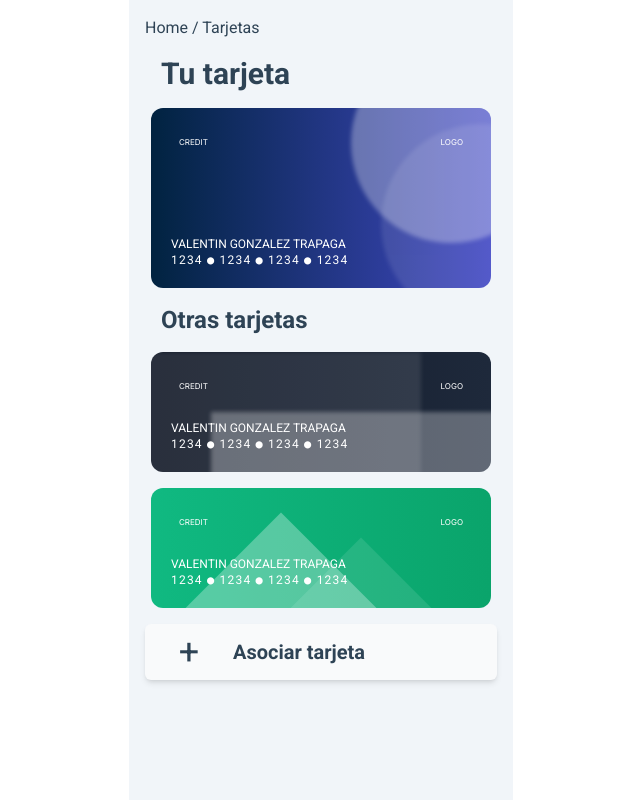
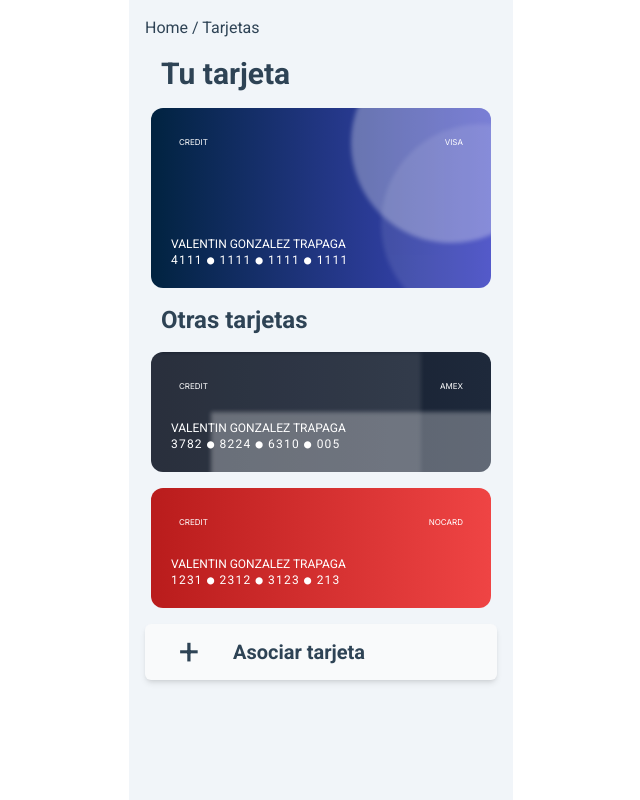
Before and after one commit to No-Country/s8-10-m-node-react, a React (Vite) app in the folder frontend/: page /valentin in a window 1280 px wide. Shown: the whole page, without its empty margins (319-959 px from the left). Built offline with nearby package versions, Linux system fonts and the light colour scheme.

Commit message:
add function to detectCard

```diff
--- a/frontend/src/components/Card.jsx
+++ b/frontend/src/components/Card.jsx
@@ -1,16 +1,36 @@
 import React from 'react'
 
-export const Card = ({ height, variant, cardNumber }) => {
+export const Card = ({ height, cardNumber }) => {
+  function detectCardType (cardNumber) {
+    const cleanedNumber = cardNumber.replace(/\D/g, '')
+
+    const cardPatterns = {
+      visa: /^4[0-9]{12}(?:[0-9]{3})?$/,
+      masterCard: /^5[1-5][0-9]{14}$/,
+      amex: /^3[47][0-9]{13}$/
+    }
+
+    for (const cardType in cardPatterns) {
+      if (cardPatterns[cardType].test(cleanedNumber)) {
+        return cardType
+      }
+    }
+    return 'nocard'
+  }
+
   function formatCreditCardNumber (number) {
     const parts = number.match(/[\s\S]{1,4}/g)
     return parts.join(' ● ')
   }
+
+  const variant = detectCardType(cardNumber)
 
   const cardHeight = height < 120 ? 120 : height
 
   const width = '340px'
 
   const bgGradient = {
+    nocard: 'bg-gradient-to-r from-red-700 to-red-500',
     visa: 'bg-gradient-to-r from-[#012340] to-[#4148C4]',
     masterCard: 'bg-gradient-to-r from-emerald-500 to-[#0AA46B]',
     amex: 'bg-gradient-to-r from-gray-900 to-slate-800'
@@ -37,7 +57,7 @@ export const Card = ({ height, variant, cardNumber }) => {
       <div className='h-full w-full flex flex-col justify-between p-[20px]'>
         <span className='text-white text-[8px] uppercase flex justify-between px-2'>
           <h3>Credit</h3>
-          <p>Logo</p>
+          <p>{variant}</p>
         </span>
         <span className='text-white uppercase  font-roboto flex flex-col justify-center gap-0 text-xs'>
           <p className='w-full my-0 truncate'>VALENTIN GONZALEZ TRAPAGA</p>
--- a/frontend/src/pages/Valentin.jsx
+++ b/frontend/src/pages/Valentin.jsx
@@ -6,10 +6,10 @@ export const Valentin = () => {
     <main className='mx-auto bg-slate-100 w-96 flex flex-col items-center h-screen p-4 gap-4 text-[#2E4355] font-roboto'>
       <p className='w-full'>Home / Tarjetas</p>
       <h1 className='font-bold w-full pl-4   text-3xl'>Tu tarjeta</h1>
-      <Card height={180} variant='visa' cardNumber='1234123412341234' />
+      <Card height={180} cardNumber='4111111111111111' />
       <h2 className='font-bold w-full pl-4 text-2xl'>Otras tarjetas</h2>
-      <Card height='110' variant='amex' cardNumber='1234123412341234' />
-      <Card height='120' variant='masterCard' cardNumber='1234123412341234' />
+      <Card height='110' cardNumber='378282246310005' />
+      <Card height='120' cardNumber='123123123123213' />
       <button className='bg-[#F9FAFB] border-[#F9FAFB] rounded-md w-full py-2 flex items-center shadow-md'>
         <p className='text-4xl w-1/4 inline-block'>+</p>
         <p className='font-bold text-xl inline-block'>Asociar tarjeta</p>
```
